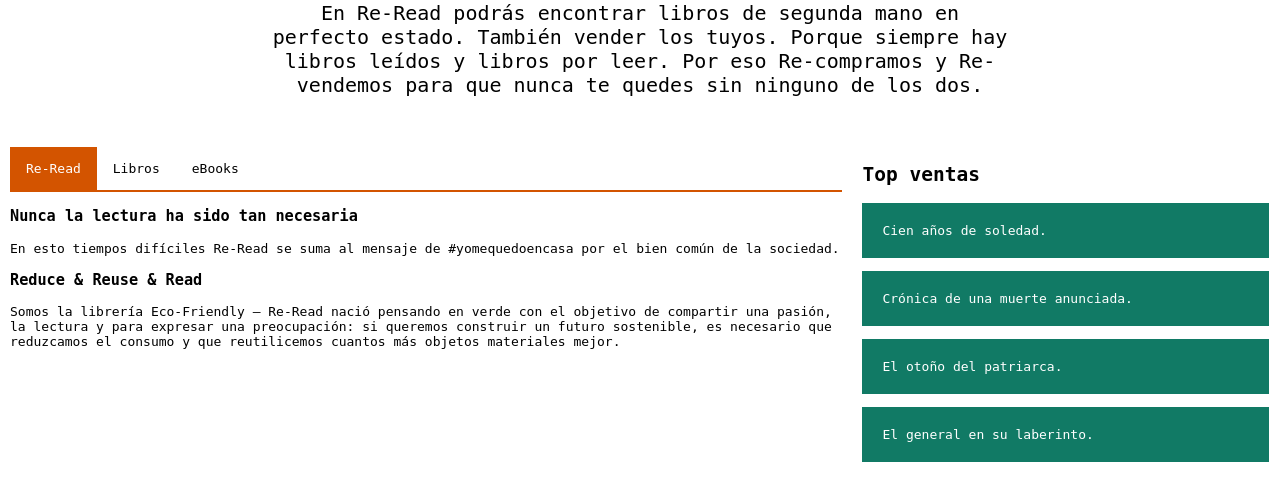
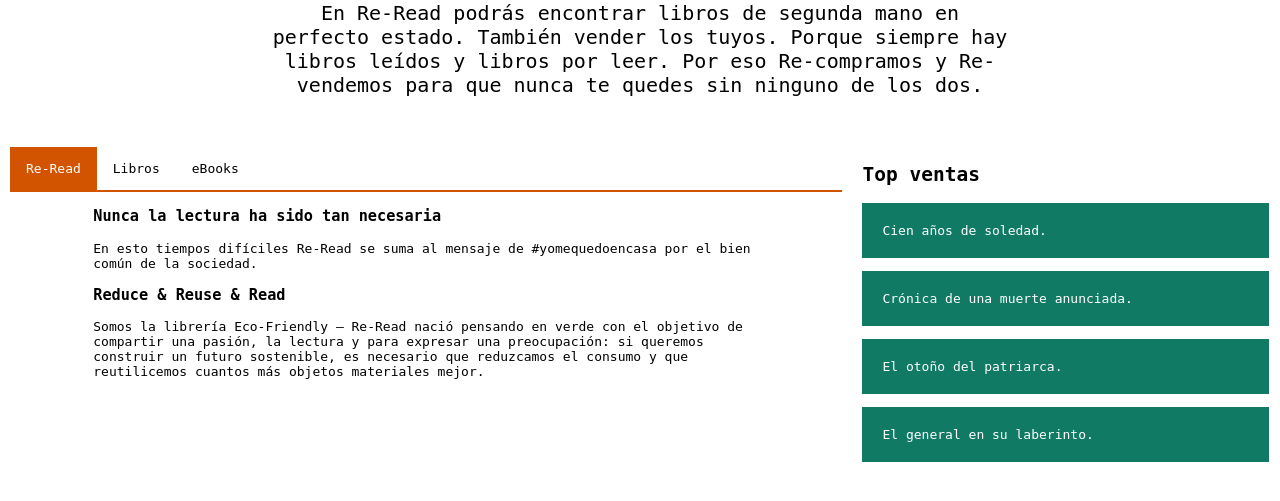
Before and after one commit to xavier-barrios/re-read-admin, a PHP site: page / in a window 1280 px wide. Shown: the part 219-720 px from the top of the page. Run offline with PHP 8.4, Linux system fonts and the light colour scheme.

Commit message:
Update styles.css

```diff
--- a/css/styles.css
+++ b/css/styles.css
@@ -102,7 +102,10 @@ body {
   float: left;
   padding: 10px;
 }
-
+.textpage {
+    margin:auto;
+    width:80%;
+}
 /*right column */
 .column.side {
   width: 33.3%;
```
